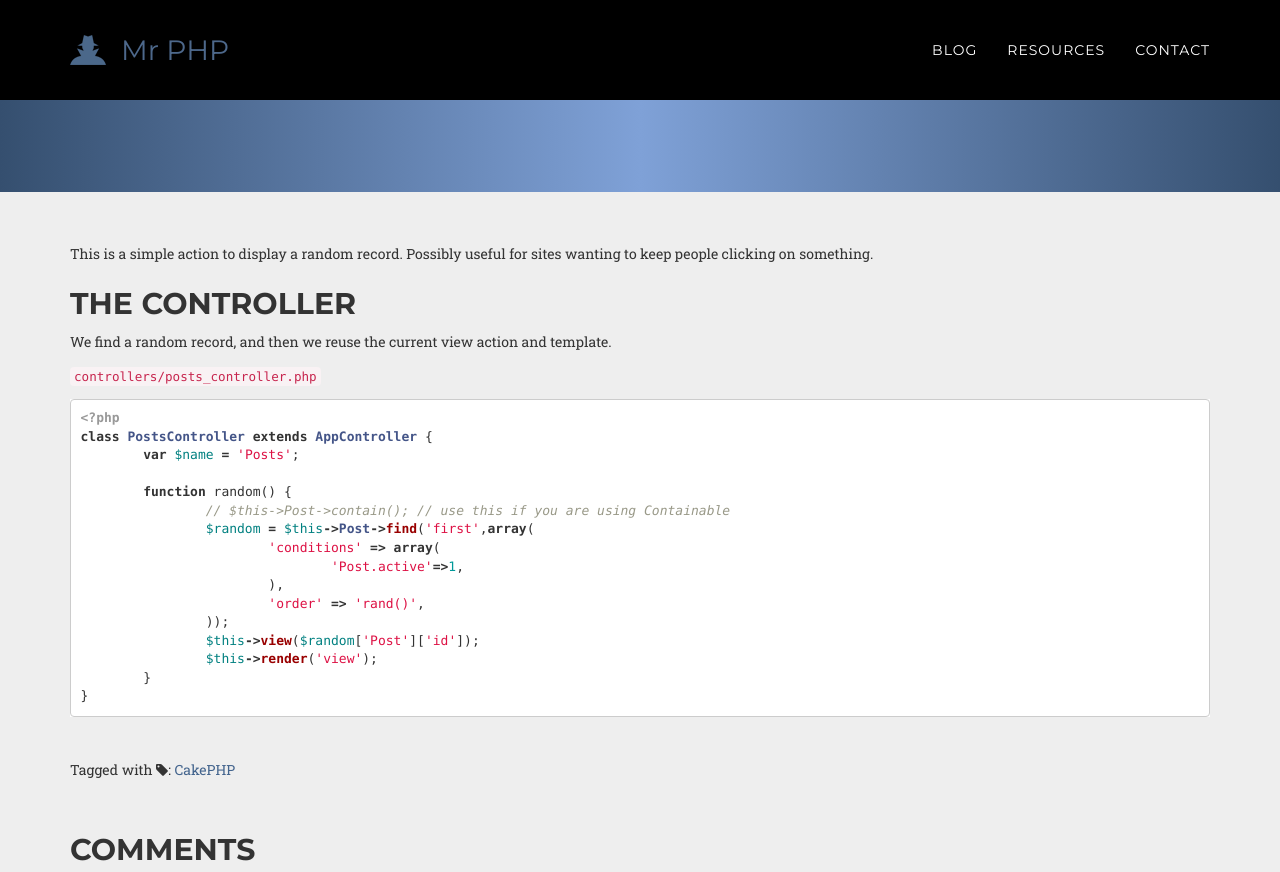
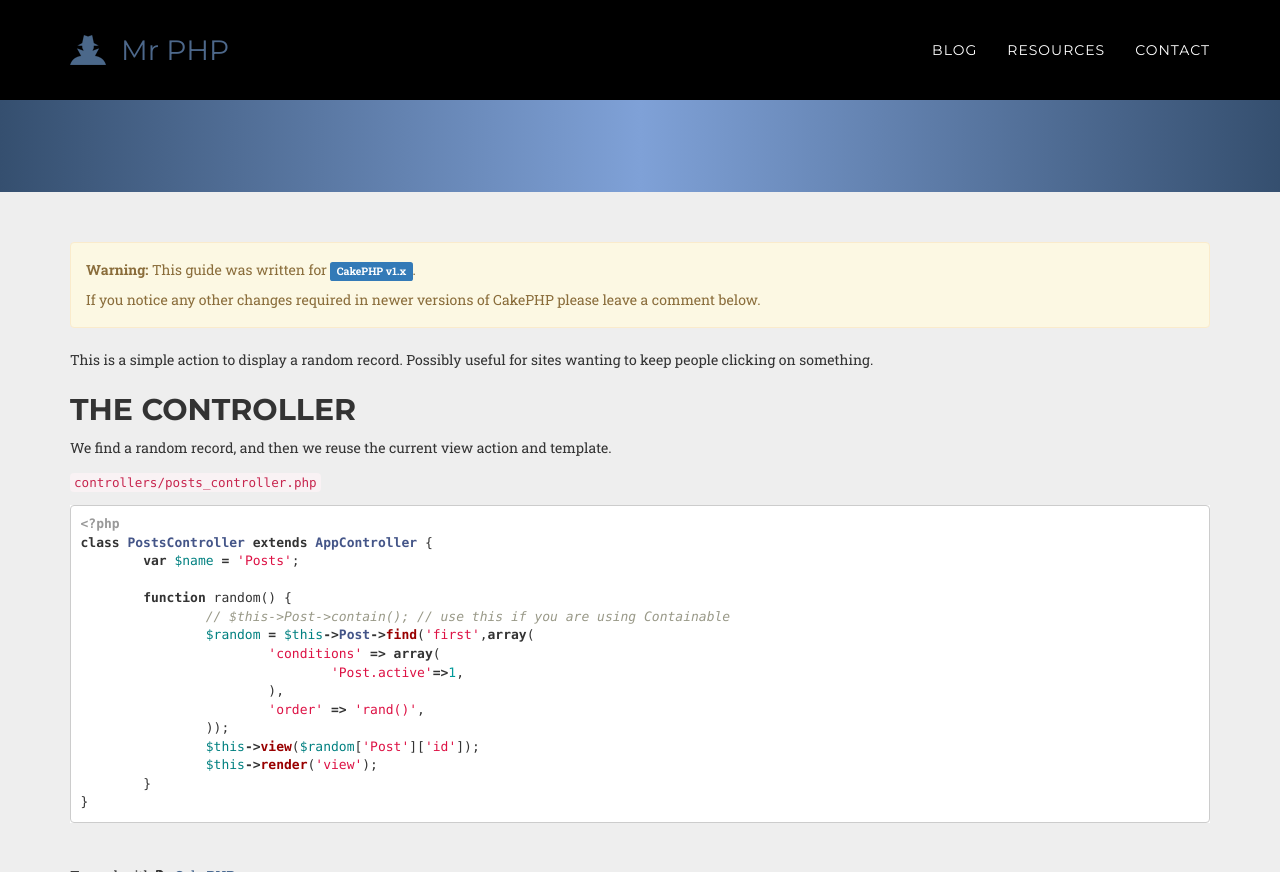
Before and after one commit to mr-php/mr-php.github.io, a Jekyll site: the page built from _posts/2008-10-04-view-a-random-record-in-cakephp.md, in a window 1280 px wide and 900 px high, scrolled down 341 px, cut to the strip 0-872 px from the top of the window. Built offline with Jekyll 4.4.1, drawn with Linux system fonts in a browser that asks for light colours; nearby versions of some CDN libraries; some web fonts are replaced; Markdown is read by kramdown in place of the engine named in the settings; comment, search, counter and statistics services are not loaded.

Commit message:
Update 2008-10-04-view-a-random-record-in-cakephp.md

```diff
--- a/_posts/2008-10-04-view-a-random-record-in-cakephp.md
+++ b/_posts/2008-10-04-view-a-random-record-in-cakephp.md
@@ -1,15 +1,21 @@
 ---
 layout: post
 title: View a Random Record in CakePHP
+excerpt: This is a simple action to display a random record.  Possibly useful for sites wanting to keep people clicking on something.
 tags: [cakephp]
 redirect_from:
 - /blog/view-random-record-cakephp/
 - /code/view-random-record-cakephp/
 - /code/view-a-random-record-in-cakephp/
 ---
+
+<div class="alert alert-warning" role="alert">
+	<p><strong>Warning:</strong> This guide was written for <span class="label label-primary">CakePHP v1.x</span>.</p>
+	<p>If you notice any other changes required in newer versions of CakePHP please leave a comment below.</p>
+</div>
+
 This is a simple action to display a random record.  Possibly useful for sites wanting to keep people clicking on something.
 
-<!--break-->
 
 ## The Controller
 
```
